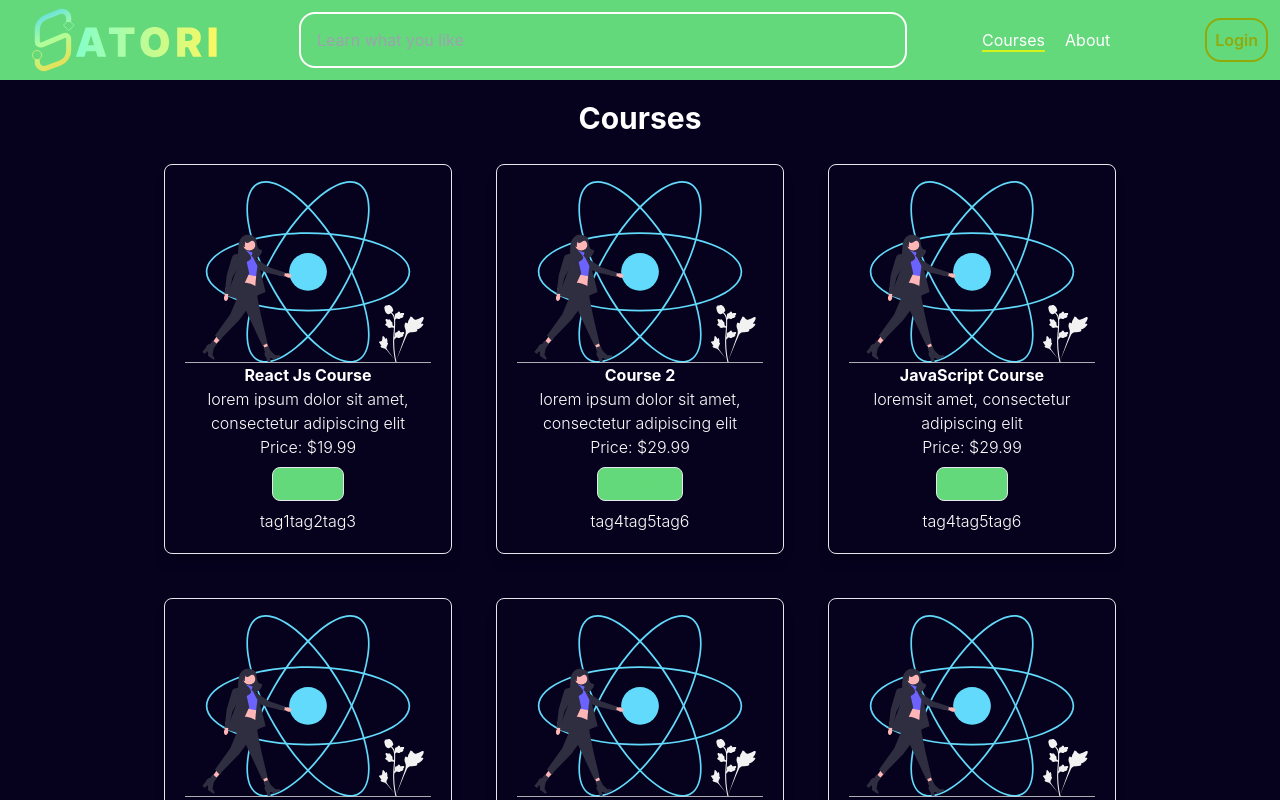
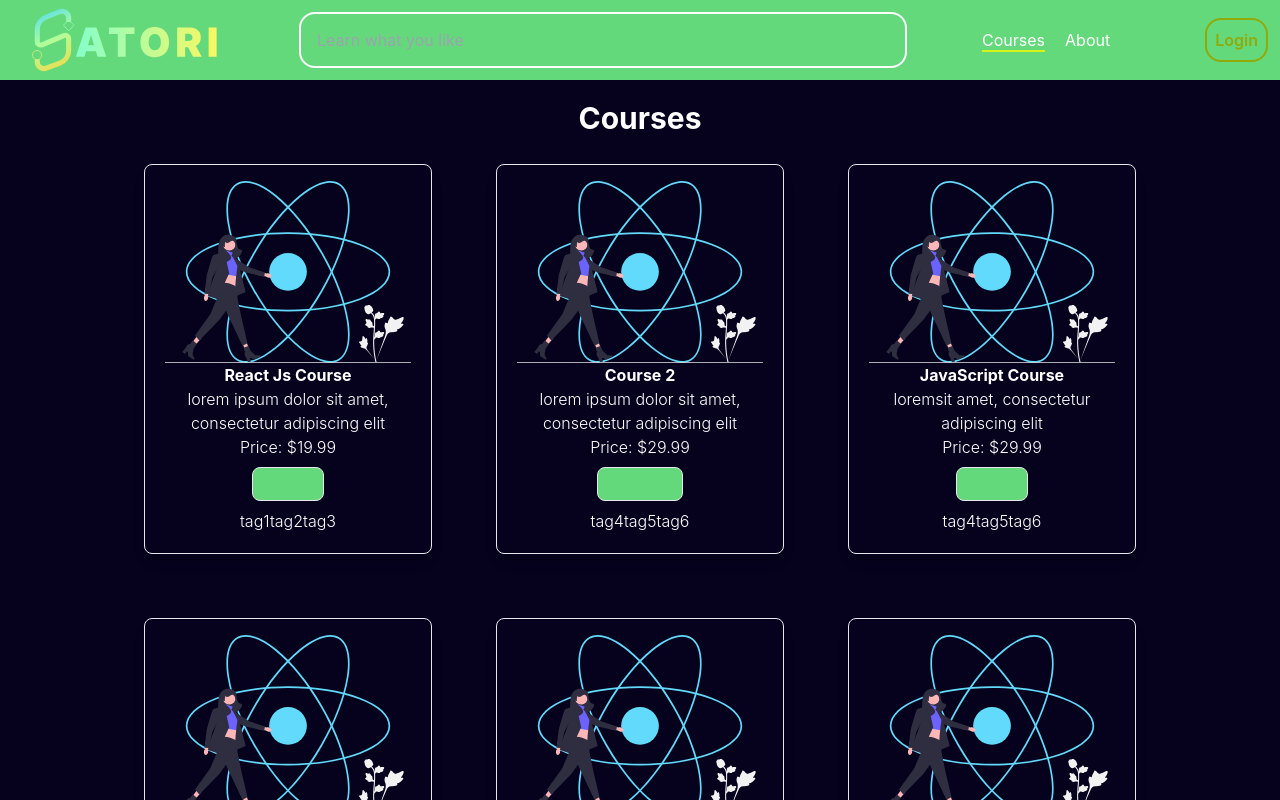
Before and after one commit to Silly-Satori/satori-learn, a React (Create React App) app: page /courses in a window 1280 px wide. Shown: the top 800 px of the page. Built offline with nearby package versions, Linux system fonts and the light colour scheme.

Commit message:
card margin fixed

```diff
--- a/src/screens/course/Course.js
+++ b/src/screens/course/Course.js
@@ -61,9 +61,9 @@
             <div className="course-header text-3xl font-bold flex items-center justify-start p-5">
                 Courses
             </div>
-            <div className="course-list grid gap-7 mx-12  grid-cols-1 sm:grid-cols-2 lg:grid-cols-3 ">
+            <div className="course-list  grid gap-12 grid-cols-1 sm:grid-cols-2 lg:grid-cols-3 ">
                 {courses.map((course, index) => (
-                    <div key={index} className="course-card p-4 hover:border-secondary-contrast hover:border-bg-primary-contrast rounded-lg shadow-lg font-light text-center border w-64 mx-2 my-2 m md:w-72 px-5 pb-5">
+                    <div key={index} className="course-card p-4 hover:border-secondary-contrast hover:border-bg-primary-contrast rounded-lg shadow-lg font-light text-center border w-64  mx-2 my-2  md:w-72 px-5 pb-5">
                         {/* <img src={`/assets/courses/${course.authorImage}`} alt={course.name} /> */}
                         <img src={image} alt={course.name} />
                         <h2 className='font-bold'>{course.name}</h2>
```
